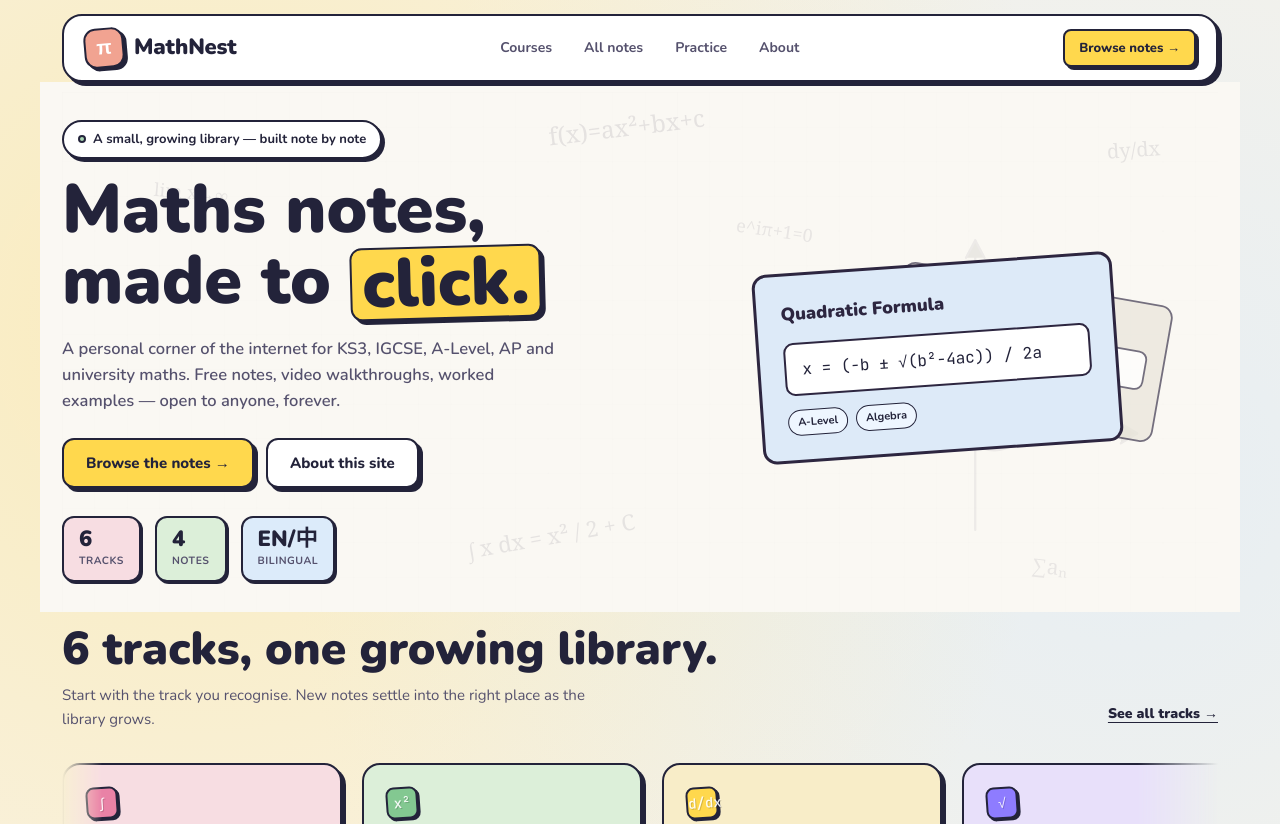
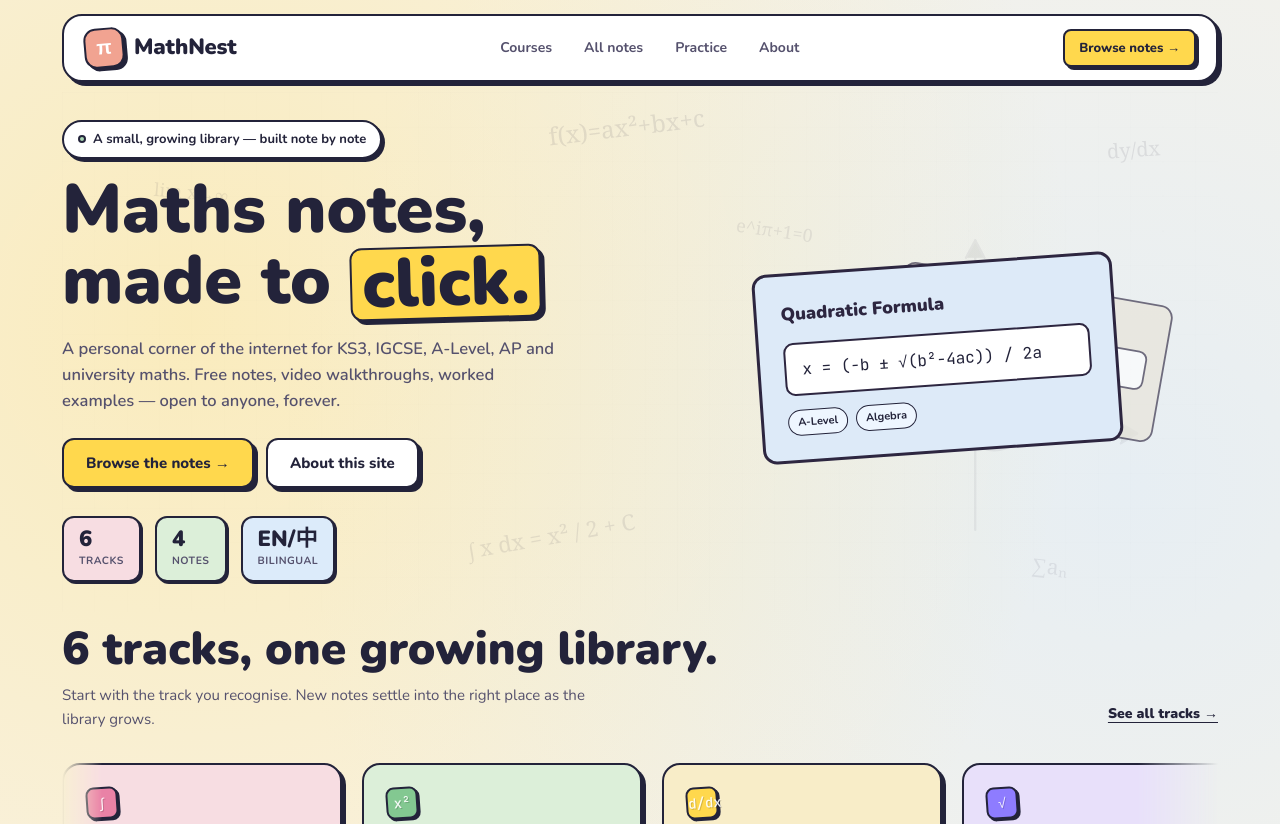
Before and after one commit to pennyzhaozhao/mathnest, a Next.js app: page / in a window 1280 px wide. Shown: the top 824 px of the page. Built offline with nearby package versions, Linux system fonts and the light colour scheme.

Commit message:
courses ui style

```diff
--- a/app/page.tsx
+++ b/app/page.tsx
@@ -11,7 +11,7 @@ export default function HomePage() {
   return (
     <>
       {/* ── Hero ── */}
-      <section className="container" style={{ padding: '38px 22px 30px', position: 'relative', overflow: 'hidden', background: '#faf8f3' }}>
+      <section className="container" style={{ padding: '38px 22px 30px', position: 'relative', overflow: 'hidden' }}>
         <style>{`
           @media (max-width: 768px) {
             .hero-grid { grid-template-columns: 1fr !important; }
```
